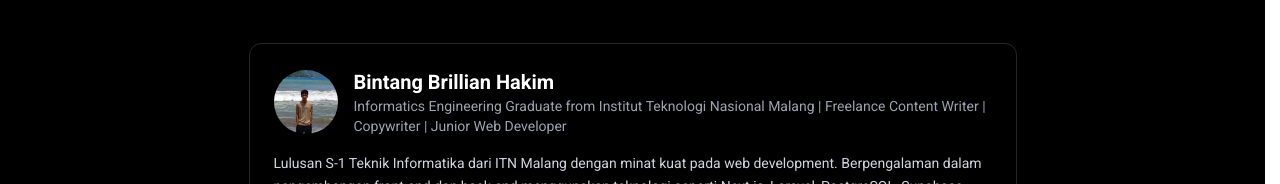
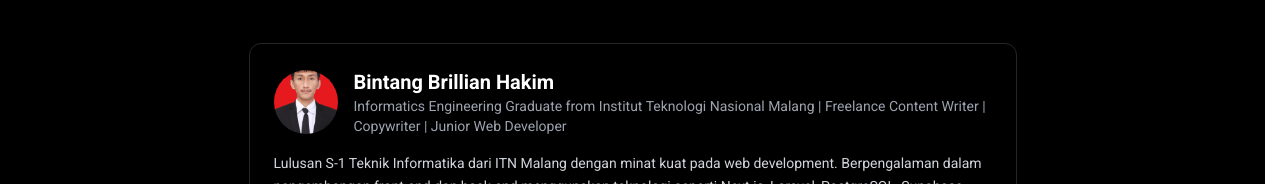
Before and after one commit to BrillianHakim/Portofolio, a Vue app: page /resume in a window 1280 px wide. Shown: the part 231-415 px from the top of the page. Built offline with nearby package versions, Linux system fonts and the light colour scheme; no server answers.

Commit message:
Ganti foto

```diff
--- a/src/pages/Resume.vue
+++ b/src/pages/Resume.vue
@@ -32,7 +32,7 @@
         <div class="border border-neutral-800 rounded-xl px-6 py-6">
           <div class="flex items-center gap-4 mb-4">
             <div class="w-16 h-16 rounded-full bg-neutral-800 overflow-hidden flex-shrink-0">
-              <img src="/Cuy.webp" alt="Hakim" class="w-full h-full object-cover" />
+              <img src="/PAS FOTO.png" alt="Hakim" class="w-full h-full object-cover" />
             </div>
             <div>
               <h2 class="text-xl font-bold">Bintang Brillian Hakim</h2>
```
